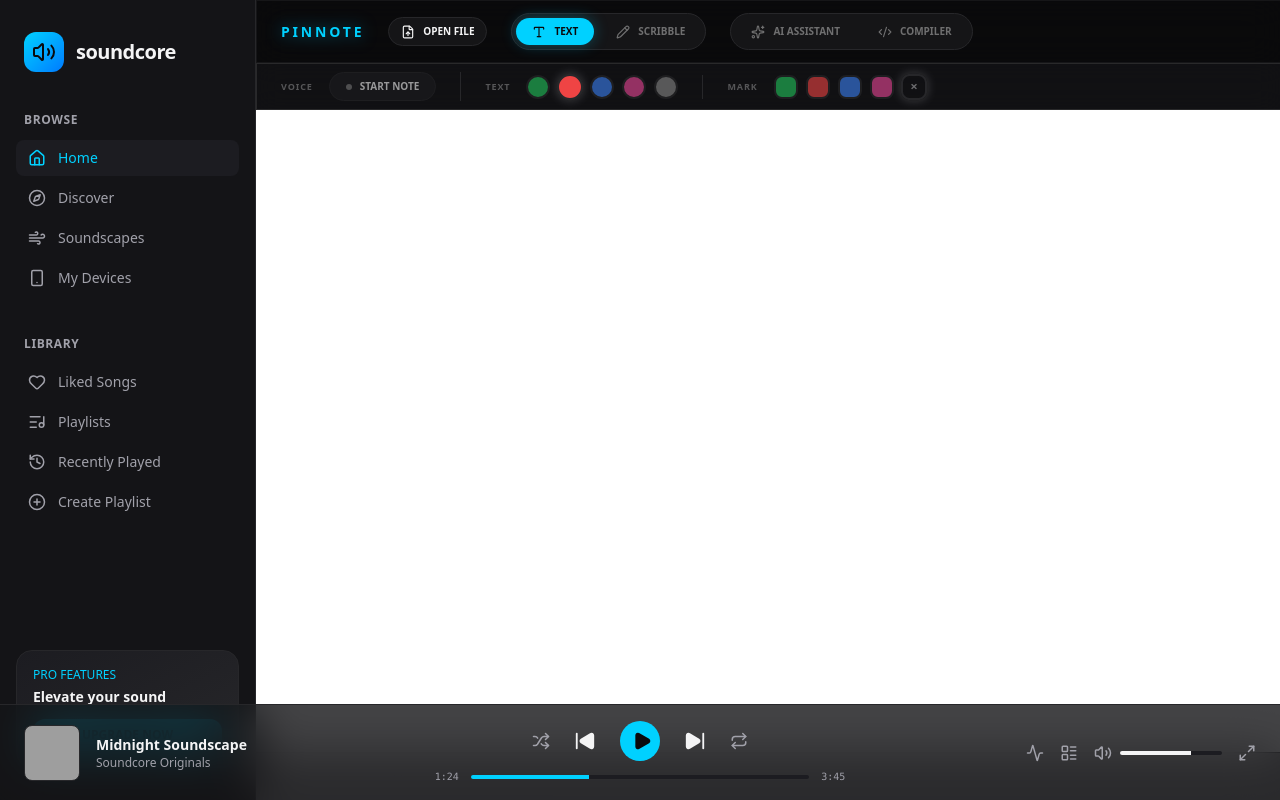
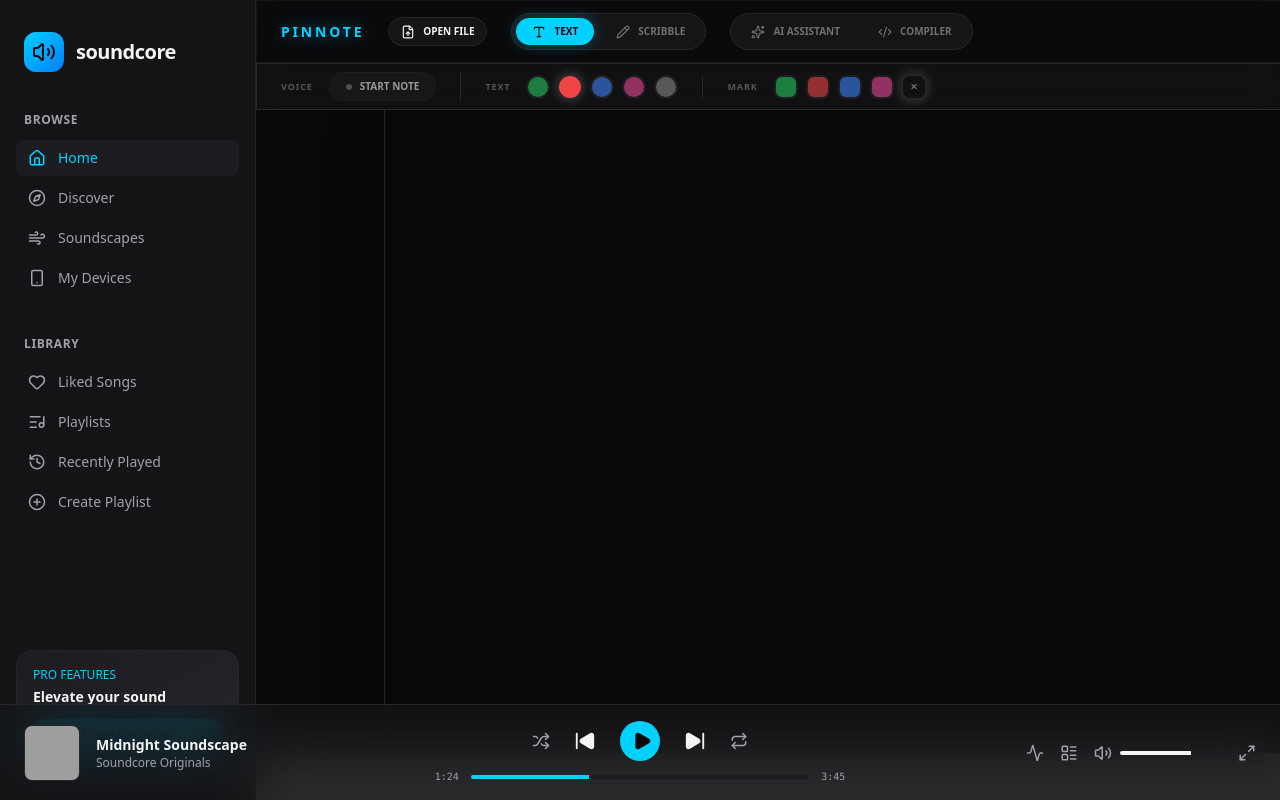
Before and after one commit to JJ2025-1/PINNOTE, a Next.js app: page / in a window 1280 px wide. Built offline with nearby package versions, Linux system fonts and the light colour scheme; grey boxes are pictures that could not be loaded.

Commit message:
style: add page-like container and background to editor

```diff
--- a/app/page.tsx
+++ b/app/page.tsx
@@ -612,15 +612,16 @@
 
       {/* Integrated Editor Content */}
       <div className="flex-1 flex overflow-hidden">
-        <div className="flex-1 relative bg-white dark:bg-zinc-950 overflow-y-auto" ref={scrollContainerRef}>
-          <div className="relative min-h-full p-8" style={{ direction: 'ltr', textAlign: 'left' }}>
+        <div className="flex-1 relative bg-black/20 overflow-y-auto custom-scrollbar" ref={scrollContainerRef}>
+          <div className="relative min-h-full p-12 max-w-5xl mx-auto" style={{ direction: 'ltr', textAlign: 'left' }}>
+            <div className="absolute inset-0 bg-zinc-950/50 shadow-[0_0_50px_rgba(0,0,0,0.5)] border-x border-white/5 z-0" />
             <div
               ref={editorRef}
               contentEditable={!isScribbleMode}
               onInput={handleInput}
               onPaste={handlePaste}
               onMouseDown={handleEditorMouseDown}
-              className={`w-full min-h-full outline-none text-base leading-relaxed font-sans prose dark:prose-invert max-w-none relative z-10 ${isScribbleMode ? "cursor-default select-none" : "cursor-text"}`}
+              className={`w-full min-h-[calc(100vh-250px)] outline-none text-lg leading-relaxed font-sans prose dark:prose-invert max-w-none relative z-10 p-8 ${isScribbleMode ? "cursor-default select-none" : "cursor-text"}`}
               style={{ direction: 'ltr', textAlign: 'left' }}
             />
             <canvas
```
